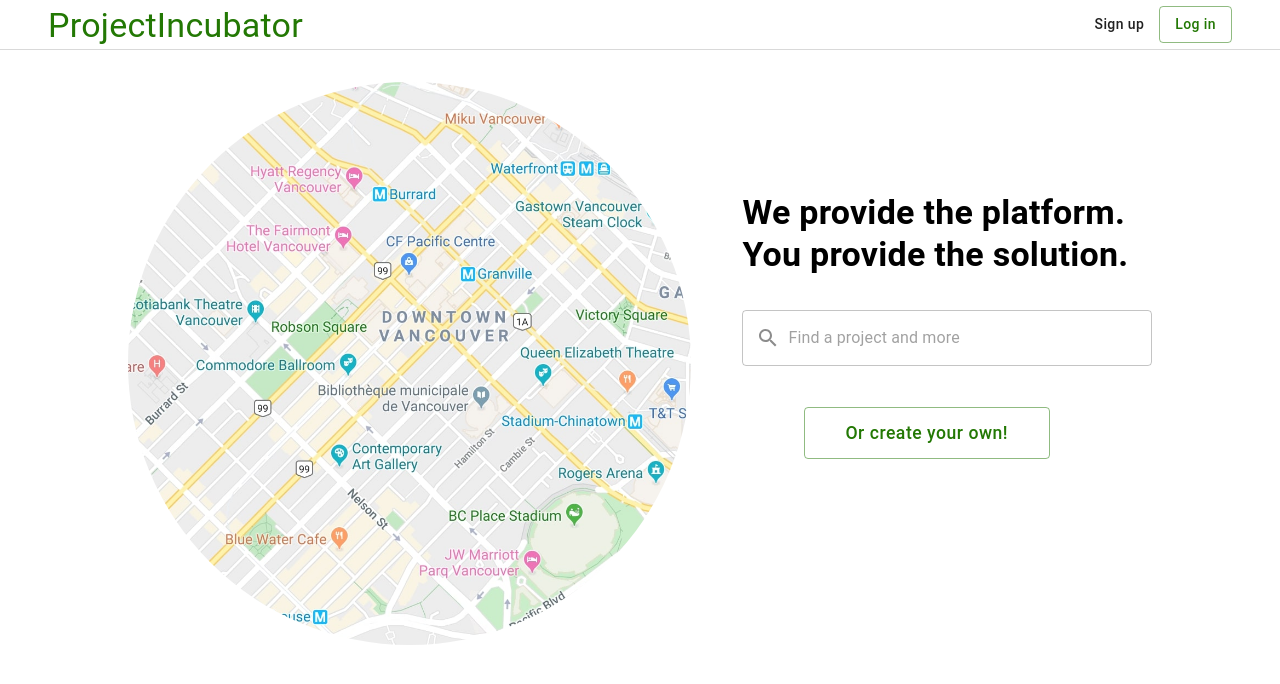
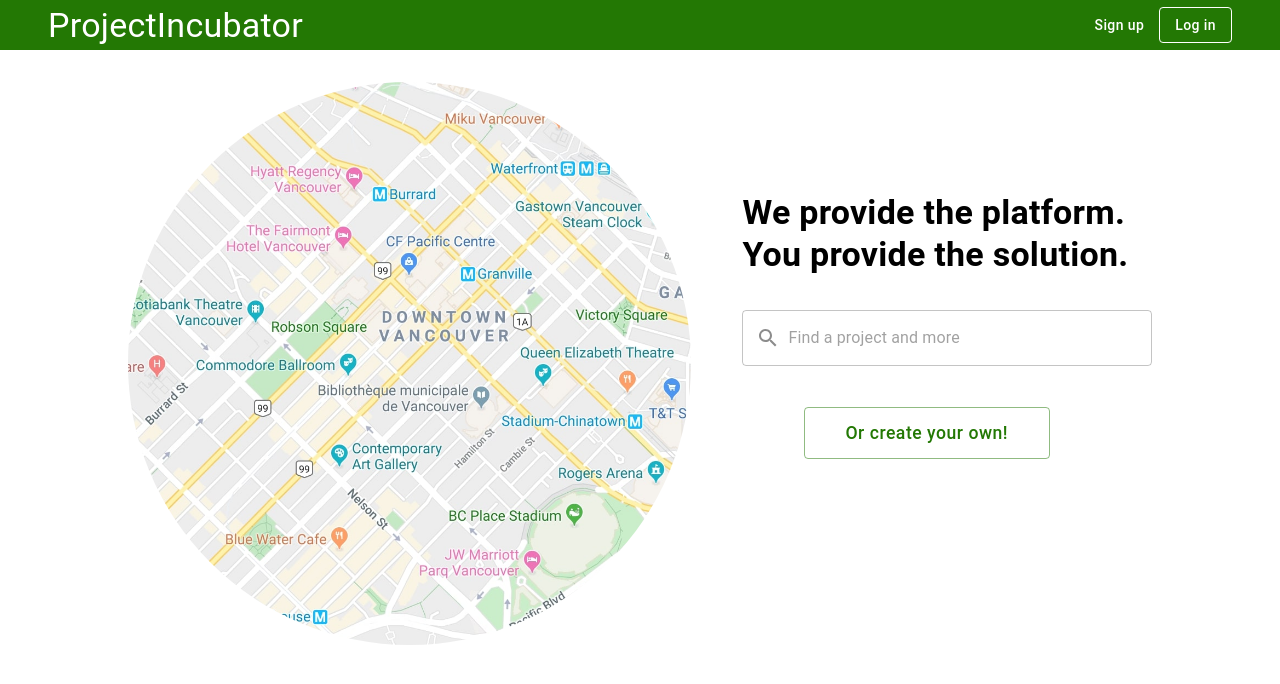
Before and after one commit to bergholmalexander/projectIncubator, a React (Create React App) app in the folder client/: page / in a window 1280 px wide. Shown: the top 684 px of the page. Built offline with nearby package versions, Linux system fonts and the light colour scheme.

Commit message:
styles update

```diff
--- a/client/src/components/Logo.js
+++ b/client/src/components/Logo.js
@@ -7,12 +7,9 @@
 const styles = theme => ({
   root: {
     '& > a': {
-      color: theme.palette.primary.main,
+      color: theme.palette.white,
       textDecoration: 'none',
       transition: 'all 150ms linear 0s',
-      '&:hover': {
-        color: theme.palette.primary.light
-      },
       '& > p': {
         lineHeight: '50px',
         [theme.breakpoints.down('sm')]: {
@@ -20,14 +17,23 @@
         }
       }
     }
+  },
+  primary: {
+    '& > a': {
+      color: theme.palette.primary.main,
+      '&:hover': {
+        color: theme.palette.primary.light
+      }
+    }
   }
 });
 
 function Logo({
-  classes
+  classes,
+  color
 }) {
   return (
-    <div className={classes.root}>
+    <div className={`${classes.root} ${classes[color]}`}>
       <Link to="/">
         <Typography variant="h4" component="p">
           ProjectIncubator
--- a/client/src/components/Navbar.js
+++ b/client/src/components/Navbar.js
@@ -10,9 +10,7 @@
     display: 'flex',
     justifyContent: 'space-between',
     height: '50px',
-    backgroundColor: theme.palette.white,
-    borderBottom: `1px solid ${theme.palette.grey.light}`,
-    boxSizing: 'border-box',
+    backgroundColor: theme.palette.primary.main,
     zIndex: '9',
     [theme.breakpoints.down('sm')]: {
       padding: '0 1rem'
@@ -25,7 +23,12 @@
     display: 'flex',
     alignItems: 'center',
     '& button': {
-      marginLeft: '0.5em'
+      marginLeft: '0.5em',
+      color: theme.palette.white,
+      borderColor: theme.palette.white,
+      '&:hover': {
+        backgroundColor: theme.palette.primary.light
+      }
     },
     '& > a': {
       textDecoration: 'none'
@@ -46,7 +49,7 @@
           </Button>
         </Link>
         <Link to="/signin">
-          <Button variant="outlined" color="primary">
+          <Button variant="outlined">
             Log in
           </Button>
         </Link>
--- a/client/src/pages/SignIn.js
+++ b/client/src/pages/SignIn.js
@@ -95,7 +95,7 @@
   return (
     <div className={classes.root}>
       <div className={classes.card}>
-        <Logo />
+        <Logo color="primary" />
         <Typography>Welcome Back</Typography>
         <ValidatorForm
           className={classes.form}
--- a/client/src/pages/SignUp.js
+++ b/client/src/pages/SignUp.js
@@ -97,7 +97,7 @@
   return (
     <div className={classes.root}>
       <div className={classes.card}>
-        <Logo />
+        <Logo color="primary" />
         <Typography>Incubate your projects now!</Typography>
         <ValidatorForm
           className={classes.form}
--- a/client/src/theme/index.js
+++ b/client/src/theme/index.js
@@ -7,6 +7,7 @@
     black: '#000000',
     white: '#ffffff',
     grey: {
+      xlight: '#f5f5f5',
       light: '#d9d9d9',
       dark: '#8c8c8c',
     },
```
